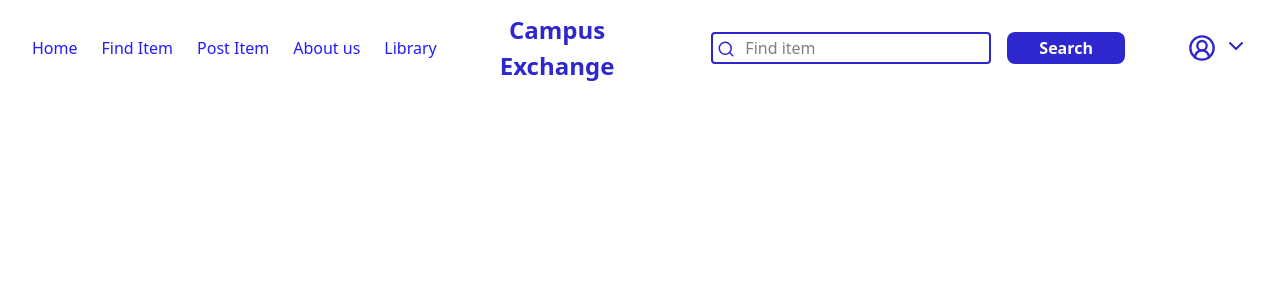
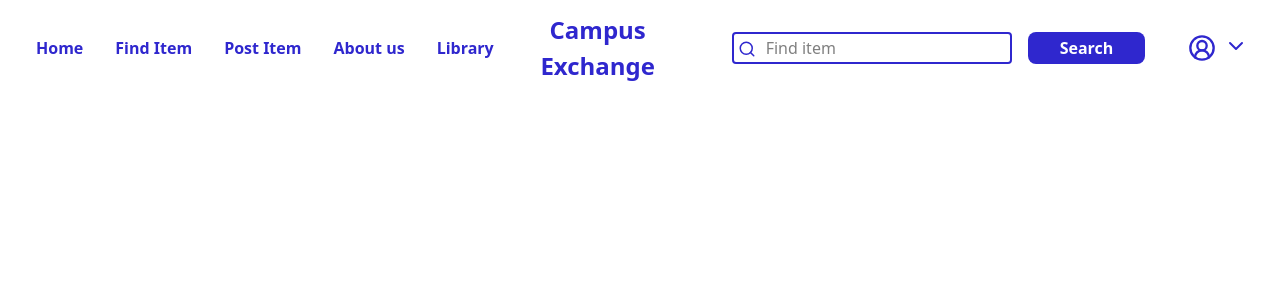
Before and after one commit to Banerjee2021/Campus-Exchange, a React (Vite) app in the folder Frontend/: page / in a window 1280 px wide. Shown: the top 300 px of the page. Built offline with nearby package versions, Linux system fonts and the light colour scheme.

Commit message:
Modified Navbar.jsx

```diff
--- a/Frontend/src/index.css
+++ b/Frontend/src/index.css
@@ -1,32 +1,56 @@
-@import "tailwindcss" ;
-
-
+@import "tailwindcss";
 
 /* -------------- Navbar ------------- */
 
-#navbar-btns > button{
+#navbar-btns > button {
   padding-inline: 20px;
   padding-block: 4px;
   color: white;
-    background-color: #443DFF;
+  background-color: #443dff;
   margin-inline: 8px;
   border-radius: 8px;
   font-weight: 600;
   cursor: pointer;
 }
 
-#navbar-btns > button:hover{
-    background-color: #241cff;
+#navbar-items ul {
+  list-style: none;
+  display: flex;
+  flex-direction: row;
+  gap: 1.5rem;
 }
 
-#navbar-items > ul > li{
-    color: #241cff;
-    font-weight: 500;
-    transition: 0.2s ease-in-out;
+#navbar-items li {
+  position: relative;
+  color: #2f27ce;
+  font-weight: 600;
 }
-#profile > #arrow{
+
+#navbar-items li a {
+  display: block;
+  padding: 0.5rem 0.25rem;
+  text-decoration: none;
+}
+
+#navbar-items li::after {
+  content: "";
+  position: absolute;
+  bottom: 0;
+  left: 50%;
+  width: 0;
+  height: 4px;
+  background-color: #2f27ce;
+  transform: translateX(-50%);
+  transition: width 0.35s ease-in-out;
+  transform-origin: center;
+}
+
+#navbar-items li:hover::after {
+  width: 60%;
+}
+#profile > #arrow {
   transition: 0.35s ease-in-out;
 }
-#profile:hover > #arrow{
+#profile:hover > #arrow {
   transform: rotate(180deg);
 }
```
Lines whose indentation alone changed are shown as unchanged.
